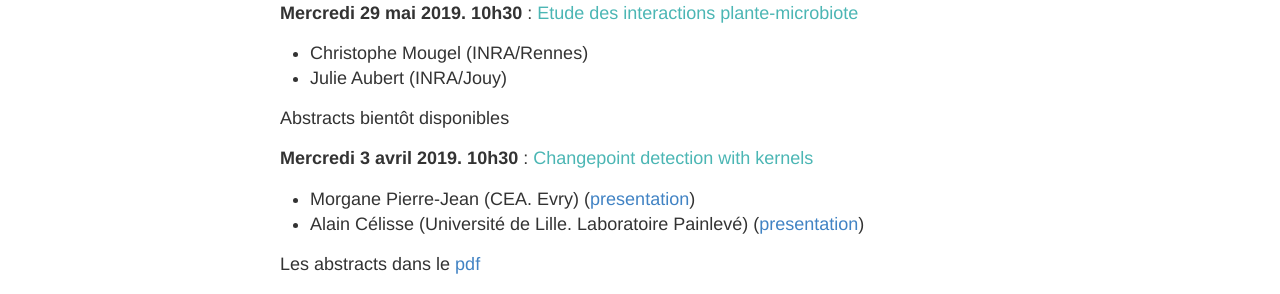
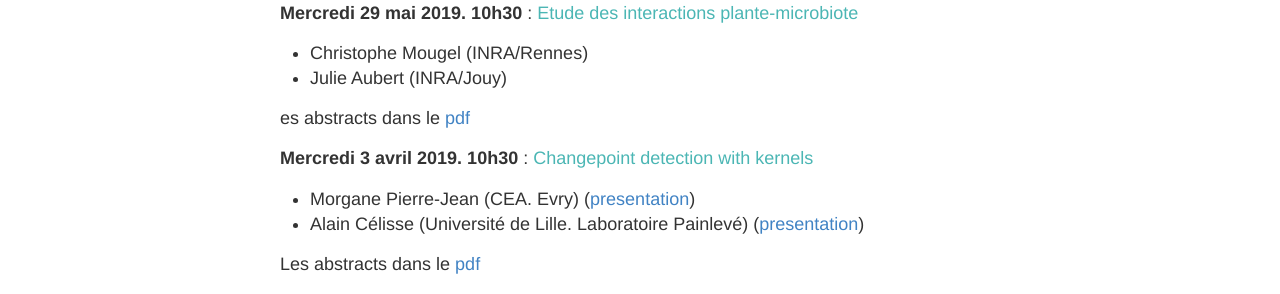
Before and after one commit to MathForGenomics/MathForGenomics.github.io, a Jekyll site: the page built from exposes.md, in a window 1280 px wide. Shown: the part 309-603 px from the top of the page. Built offline with Jekyll 4.4.1, drawn with Linux system fonts in a browser that asks for light colours.

Commit message:
Update exposes.md

```diff
--- a/exposes.md
+++ b/exposes.md
@@ -13,7 +13,7 @@ Ce cycle d’exposés mensuel est structuré par thématique, chacune en lien av
 - Christophe Mougel (INRA/Rennes)
 - Julie Aubert (INRA/Jouy)
 
-Abstracts bientôt disponibles
+es abstracts dans le [pdf](ABSTRACT/7_29mai2019.pdf)
 
 **Mercredi 3 avril 2019. 10h30** : <span style="color:rgb(75, 182, 180)">Changepoint detection with kernels</span>
 - Morgane Pierre-Jean (CEA. Evry) ([presentation](pierrejean.pdf))
```
